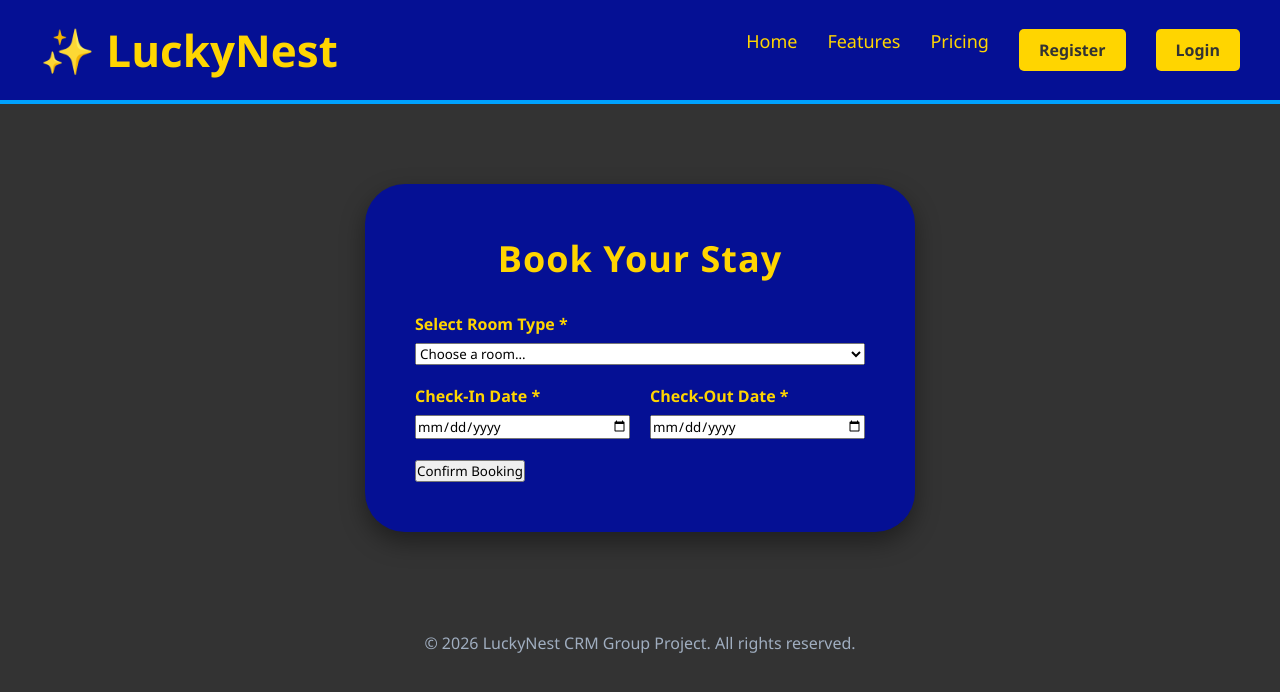
After one commit to HalimKavv/Group-Project, a Flask app: template templates/book_rooms.html in a window 1280 px wide. The commit adds this page. Shown: the top 692 px of the page. Run offline with Flask 3, Linux system fonts and the light colour scheme; the template is opened without the code that fills it, so the values that code supplies are empty.

Commit message:
working on the admin rooms check

```diff
--- a/app.py
+++ b/app.py
@@ -159,14 +159,52 @@ def bookings():
     if 'user_id' not in session:
         return redirect(url_for('login'))
 
-    # 1. Open the database connection
+
     conn = get_db()
 
-    # 2. Execute a raw SQL query to get everything from the Booking table
+
     all_bookings = conn.execute('SELECT * FROM Booking').fetchall()
 
-    # 3. Always close the connection when you are done!
     conn.close()
 
-    # 4. Pass the data to the HTML template just like before
+
     return render_template('bookings.html', bookings=all_bookings)
+
+
+@app.route('/book_room', methods=['GET', 'POST'])
+def book_room():
+    if 'user_id' not in session:
+        return redirect(url_for('login'))
+
+    conn = get_db()
+
+    if request.method == 'POST':
+        room_id = request.form['room_id']
+        check_in = request.form['check_in']
+        check_out = request.form['check_out']
+        status = 'Pending'
+
+
+        try:
+            conn.execute('''
+                INSERT INTO Booking (GuestID, RoomID, CheckInDate, CheckOutDate, Status)
+                VALUES (?, ?, ?, ?, ?)
+            ''', (session['user_id'], room_id, check_in, check_out, status))
+
+
+            conn.execute("UPDATE Room SET IsAvailable = '0' WHERE RoomID = ?", (room_id,))
+
+            conn.commit()
+        except Exception as e:
+            print(f"Booking Error: {e}")
+        finally:
+            conn.close()
+
+        return redirect(url_for('dashboard'))
+
+
+    selected_room = request.args.get('room_id')
+    rooms = conn.execute("SELECT * FROM Room WHERE IsAvailable = '1'").fetchall()
+    conn.close()
+
+    return render_template('book_room.html', rooms=rooms, selected_room=selected_room)
--- a/static/CSS/styles.css
+++ b/static/CSS/styles.css
@@ -430,7 +430,24 @@
 }
 
 
-/* guest bookings*/
+
+.dashboard-section h2 {
+    color: #FFD500;
+    margin-bottom: 10px;
+}
+
+.dashboard-section .subtitle {
+    color: #FFFFFF;
+    font-size: 16px;
+    margin-bottom: 40px;
+}
+
+
+.footer p {
+    color: #A0AEC0;
+    text-align: center;
+    padding: 20px;
+}
 
 
 
--- /dev/null
+++ b/templates/book_rooms.html
@@ -0,0 +1,41 @@
+{% extends "base.html" %}
+
+{% block title %}Book a Stay | LuckyNest CRM{% endblock %}
+
+{% block content %}
+<section class="registration-section">
+    <div class="form-container">
+        <h2>Book Your Stay</h2>
+
+        <form action="{{ url_for('book_room') }}" method="POST">
+
+            <div class="form-group">
+                <label for="room_id">Select Room Type *</label>
+                <select id="room_id" name="room_id" required>
+                    <option value="" disabled {% if not selected_room %}selected{% endif %}>Choose a room...</option>
+
+                    {% for room in rooms %}
+                        <option value="{{ room.RoomID }}" {% if selected_room == room.RoomID|string %}selected{% endif %}>
+                            {{ room.RoomType }} (Room {{ room.RoomNo }}) - ${{ room.WeeklyRate }}/week
+                        </option>
+                    {% endfor %}
+
+                </select>
+            </div>
+
+            <div class="form-row">
+                <div class="form-group half-width">
+                    <label for="check_in">Check-In Date *</label>
+                    <input type="date" id="check_in" name="check_in" required>
+                </div>
+                <div class="form-group half-width">
+                    <label for="check_out">Check-Out Date *</label>
+                    <input type="date" id="check_out" name="check_out" required>
+                </div>
+            </div>
+
+            <button type="submit" class="btn-submit">Confirm Booking</button>
+        </form>
+    </div>
+</section>
+{% endblock %}
```
Also changed, not shown: seed_room.py (added, +28 -0 lines), luckynest.db.
